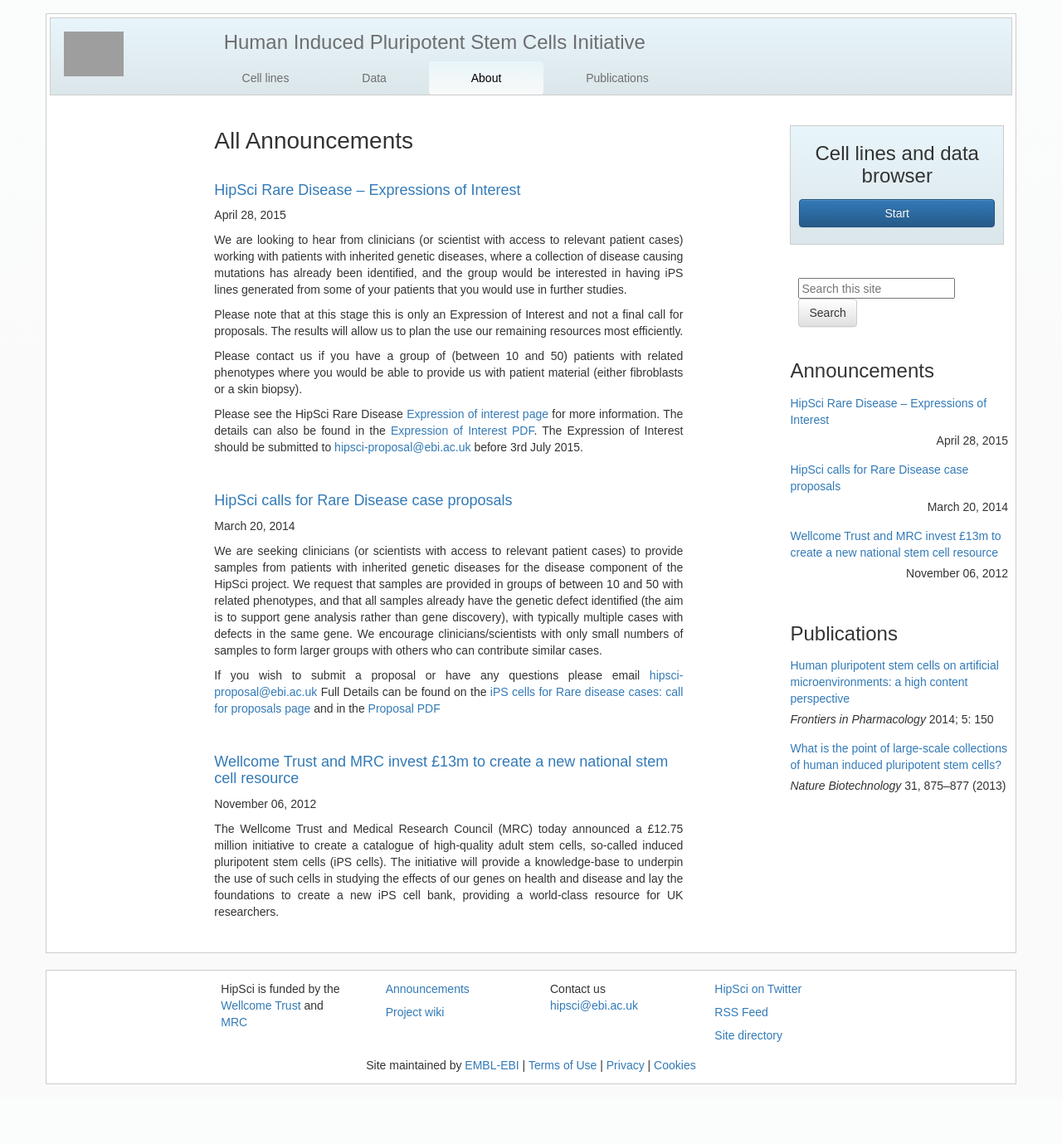
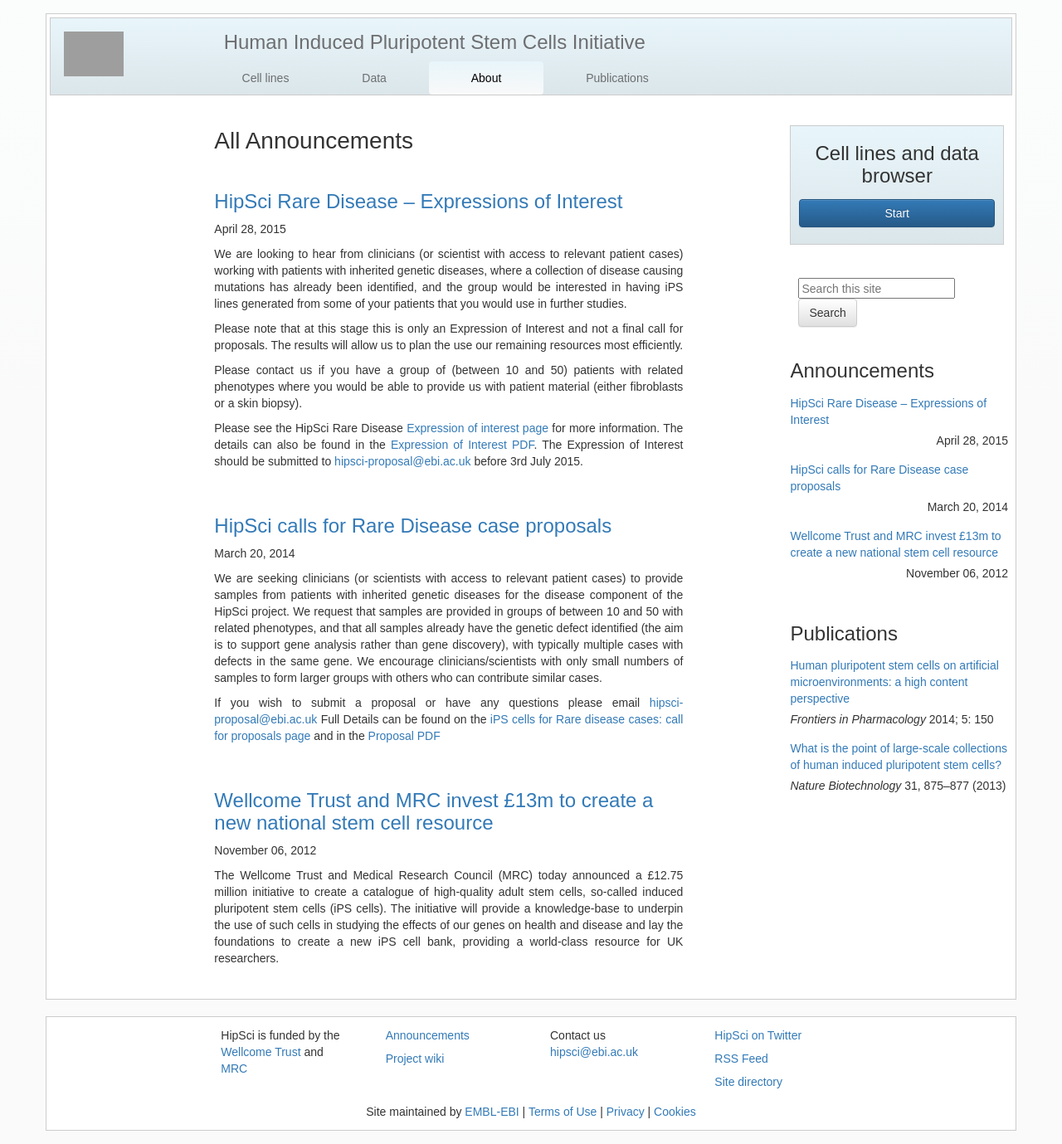
Before and after one commit to EMBL-EBI-GCA/gca_hipsci_website, a Jekyll site: the page built from _posts/1111-11-11-announcements.html, in a window 1280 px wide. Shown: the whole page at 83% size. Built offline with Jekyll 4.4.1, drawn with Linux system fonts in a browser that asks for light colours; nearby versions of some CDN libraries; before the commit the page ends 1323 px from its top, so only the background shows below that; grey boxes are pictures that could not be loaded.

Commit message:
styling on the announcements page

```diff
--- a/_posts/1111-11-11-announcements.html
+++ b/_posts/1111-11-11-announcements.html
@@ -10,7 +10,7 @@
 
 {% for post in site.categories.announcements %}
     <div class="announcements">
-    <h4 class="post-title"><a href="{{ post.url | prepend: site.baseurl }}">{{ post.title }}</a></h4>
+    <h3 class="post-title"><a href="{{ post.url | prepend: site.baseurl }}">{{ post.title }}</a></h3>
     <p>{{post.date | date: '%B %d, %Y'}}</p>
     {{ post.content | markdownify }}
     </div>
```
